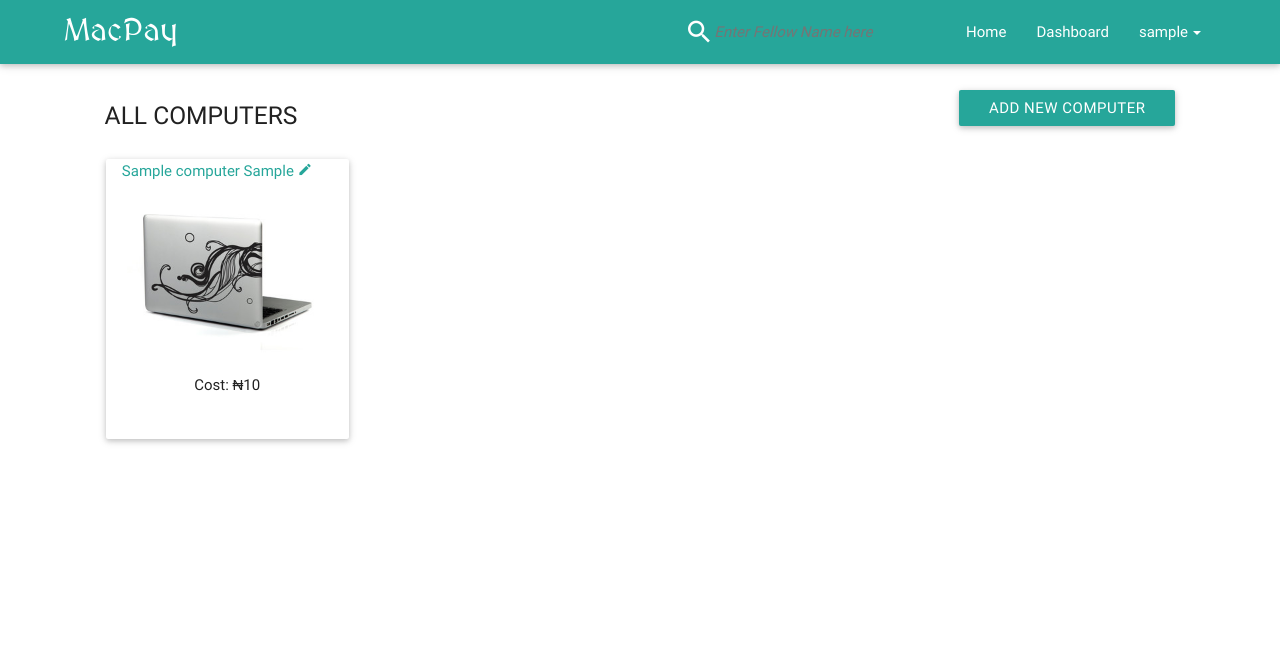
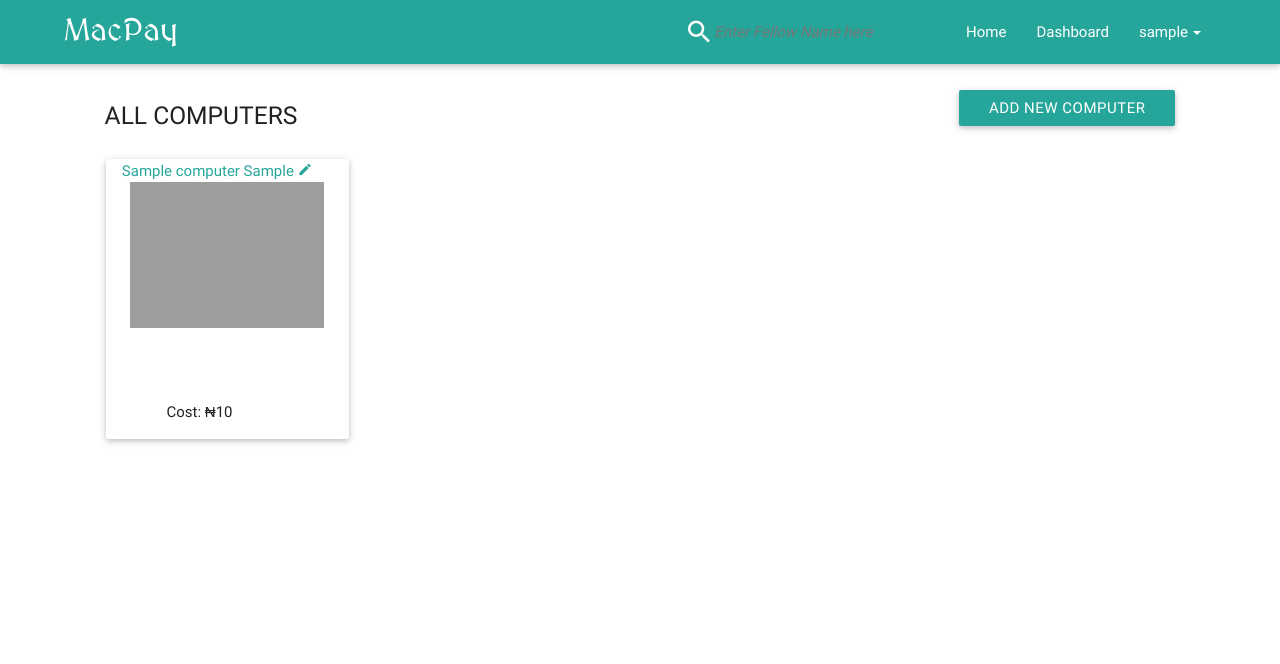
Before and after one commit to emmanuel-isaac/macPay, a Django app: page /computer/list/ in a window 1280 px wide. Shown: the top 664 px of the page. Run offline with Django 3.2, Linux system fonts and the light colour scheme; a user stored in the database is signed in; tables that the repository leaves empty hold one stand-in row (values such as "Sample post"); some libraries are stand-ins or nearby versions; grey boxes are pictures that could not be loaded.

Commit message:
Display cloudinary image on computer list

```diff
--- a/apps/computer/views.py
+++ b/apps/computer/views.py
@@ -53,6 +53,7 @@ class CreateComputerView(View):
                         return render_to_response('computer_creation.html', locals(), context_instance = RequestContext(request))
             else:
                 form.save()
+                return HttpResponseRedirect(reverse('computer_list'))
 
         return render_to_response('computer_creation.html', locals(), context_instance=RequestContext(request))
 
--- a/static/stylesheets/computer_list.css
+++ b/static/stylesheets/computer_list.css
@@ -14,23 +14,29 @@
     min-height: 280px;
 }
 
-.mac-img {
+.mac-data {
     max-height: 200px;
     width: 100% !important;
     text-align: center;
 }
 
-.mac-img img {
+/*.mac-img img {
     max-height: 200px;
-}
+}*/
 
-.mac-img a {
+.mac-data a {
     color: #26a69a;
     text-transform: none;
 }
 
-.mac-img a:hover {
+.mac-data a:hover {
     color: #64b5f6;
+}
+
+.mac-cost p {
+    position: absolute;
+    bottom: 0;
+    left: 25%;
 }
 
 .contain ul li {
--- a/templates/computer/computer_list.html
+++ b/templates/computer/computer_list.html
@@ -23,14 +23,17 @@
         {% for computer in object_list  %}
             <div class='col s3 comp-col'>
                 <div style='margin: 5px' class='com-info card'>
-                    <div class='mac-img'>
+                    <div class='mac-data'>
                         <a href="{% url 'computer_edit' pk=computer.id %}" class="tooltipped" data-position="right" data-delay="50" data-tooltip="Edit Computer Details">
                             <span>{{ computer }} <i class='mdi-editor-mode-edit'></i></span>
                         </a>
-                        <img src="{% static 'img/mac-pic.jpeg' %}">
                     </div>
-
-                    <p>Cost: &#8358;{{ computer.cost|intcomma }}</p>
+                    <div>
+                        <img src="{{computer.comp_img.secure_url}}" onerror="this.src='{% static 'img/mac-pic.jpeg' %}'" width="80%" height="80%">
+                    </div>
+                    <div class="mac-cost">
+                        <p>Cost: &#8358;{{ computer.cost|intcomma }}</p>
+                    </div>
                 </div>
             </div>
         {% endfor %}
--- a/templates/computer_creation.html
+++ b/templates/computer_creation.html
@@ -66,7 +66,7 @@
                             </div>
                         </div>
                         <div class="col s9 offset-s3">
-                            <input class="file-path validate photo-url-text" type="text"/>
+                            <input class="file-path validate photo-url-text" type="text" placeholder="this field is optional"/>
                         </div>
                     </div>
                 </div>
```
Also changed, not shown: 1 other file.
